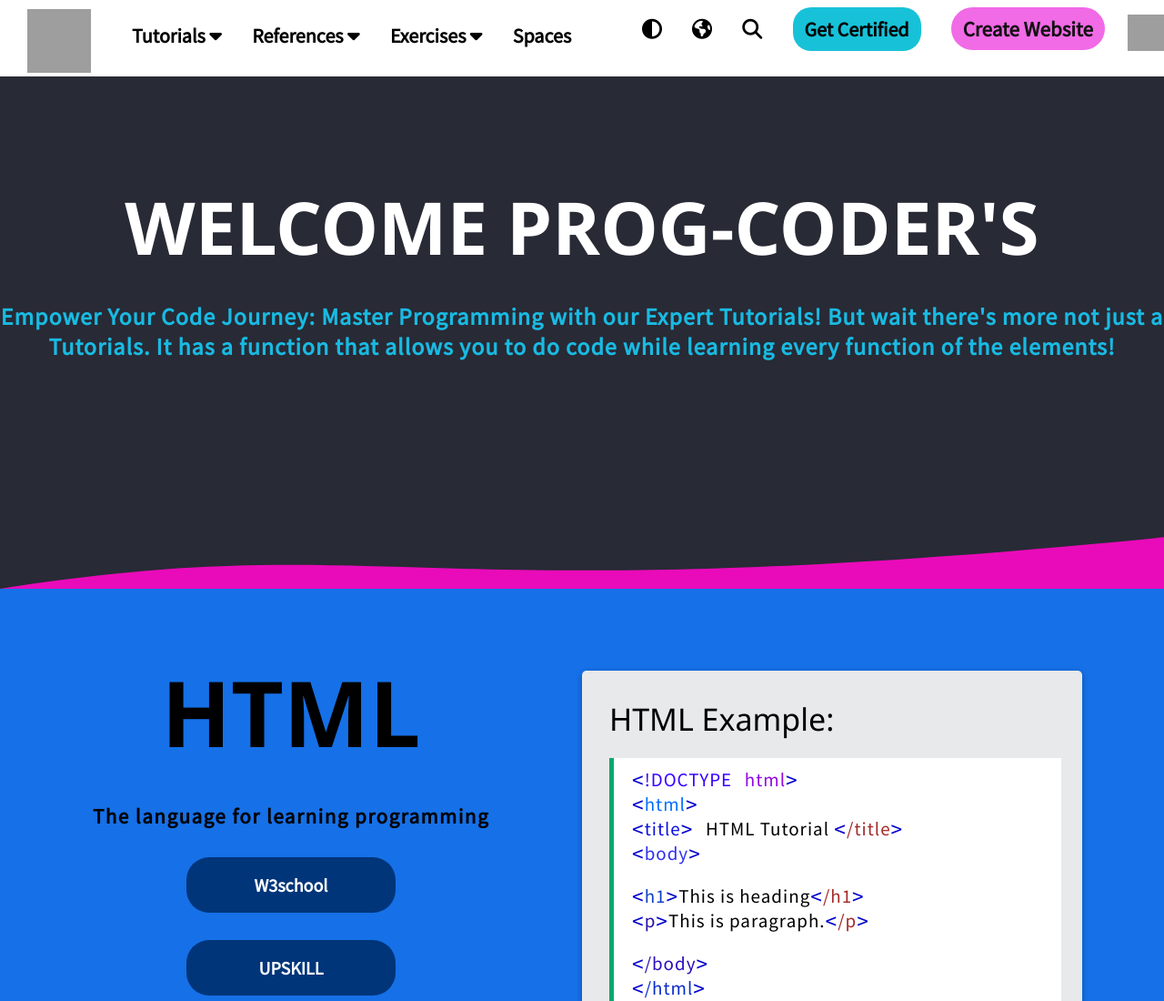
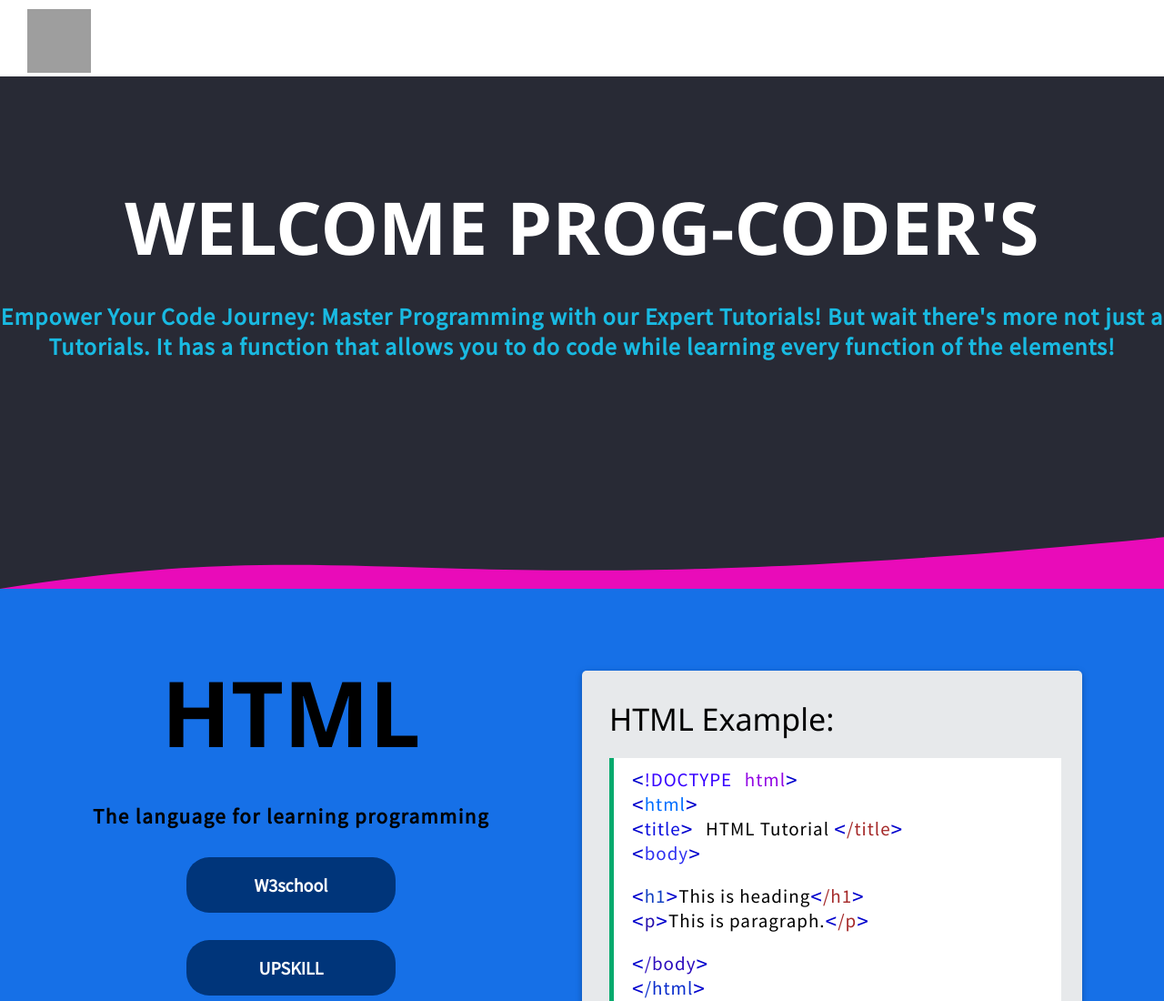
Before and after one commit to Wakaiirrl/PROG-CODE-WEBSITE-TUTORIAL, a plain HTML site: page index.html in a window 1280 px wide. Shown: the top 1100 px of the page at 91% size. Drawn offline with Linux system fonts and the light colour scheme; grey boxes are pictures that could not be loaded; a web font is replaced by a local one.

Commit message:
Update index.html

```diff
--- a/index.html
+++ b/index.html
@@ -20,27 +20,8 @@
   <!--Navigation starts-->
   <section id="navigation">
     <div class="logo"><img src="files/uploads/PC.png" width="70" height="70" alt="logo"></div>
-    <nav class="nav-links left">
-      <ul>
-        <li><a href="#"><span id="menu">Menu<i class="fa-solid fa-caret-down"></i></span> </a></li>
-        <li><a href="#" class="nav tutorials">Tutorials <i class="fa-solid fa-caret-down"></i></a></li>
-        <li><a href="#" class="nav references">References <i class="fa-solid fa-caret-down"></i></a></li>
-        <li><a href="#" class="nav exercises">Exercises <i class="fa-solid fa-caret-down"></i></a></li>
-        <li><a href="https://spaces.w3schools.com/" class="nav vid">Spaces</a></li>
 
-      </ul>
-    </nav>
-    <nav class="nav-links right">
-      <ul>
-        <li><a href="#"><i class="fa-solid fa-circle-half-stroke"></i></a></li>
-        <li><a href="#"><i class="fa-solid fa-earth-americas"></i></a></li>
-        <li><a href="#"><i class="fa-solid fa-magnifying-glass"></i></a></li>
 
-        <li><a href="https://shop.w3schools.com/collections/course-catalog" class="get-ceritified" title="Courses"><span id="web">Get Certified</span></a></li>
-        <li><a href="https://www.w3schools.com/spaces/index.html" class="Website" title="Get your own Website With W3Schools Spaces"><span id="Website">Create Website</span></a></li>
-        <img src="https://www.w3schools.com/images/PC.png" width="40" height="40" alt="logo">
-      </ul>
-    </nav>
   </section>
   <!-- Navigation ends -->
 
```
